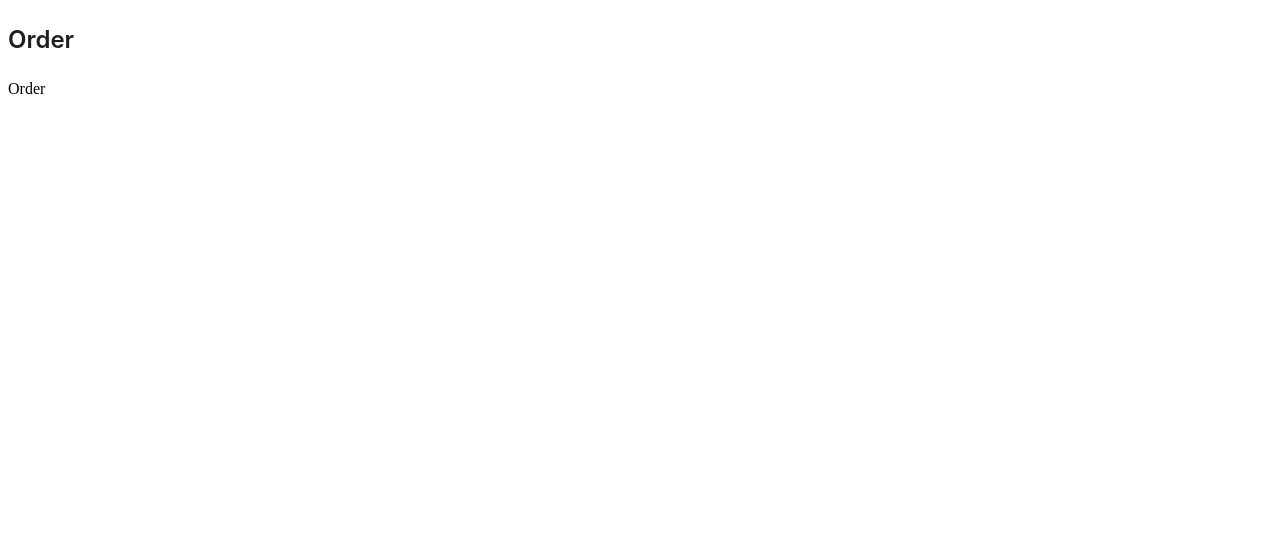
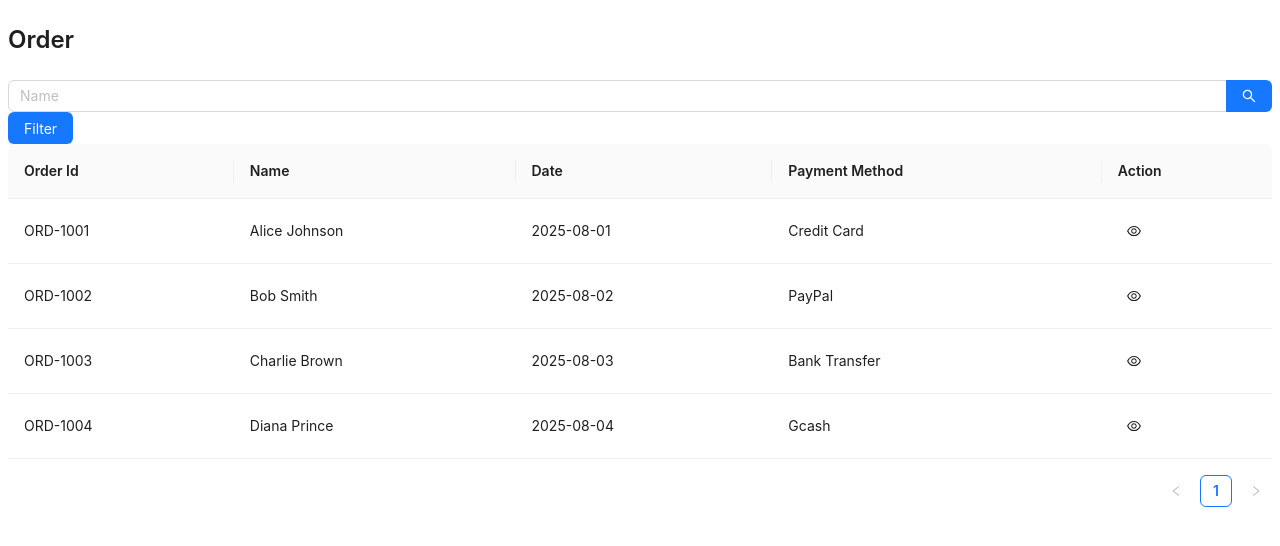
Before and after one commit to RaphaelSalayog/konnect-web-client, a Next.js app: page /Order in a window 1280 px wide. Shown: the top 546 px of the page. Built offline with nearby package versions, Linux system fonts and the light colour scheme.

Commit message:
feat: Order module

```diff
--- a/src/components/CustomActionButtons.tsx
+++ b/src/components/CustomActionButtons.tsx
@@ -1,53 +1,74 @@
-import { DeleteOutlined, EditOutlined, EyeOutlined } from '@ant-design/icons';
-import { Button, Divider, Space, Tooltip } from 'antd';
+import {
+    CheckOutlined,
+    CloseOutlined,
+    DeleteOutlined,
+    EditOutlined,
+    EyeOutlined,
+} from "@ant-design/icons";
+import { Button, Divider, Space, Tooltip } from "antd";
 
 const CustomActionButtons = ({
     actions,
     handleView,
     handleEdit,
     handleDelete,
+    handleAccept,
+    handleReject,
 }: {
-    actions?: Array<'view' | 'edit' | 'delete'>;
+    actions?: Array<"view" | "edit" | "delete" | "accept" | "reject">;
     handleView?: () => void;
     handleEdit?: () => void;
     handleDelete?: () => void;
+    handleAccept?: () => void;
+    handleReject?: () => void;
 }) => {
-    const showView = actions?.includes('view') || !actions;
-    const showEdit = actions?.includes('edit') || !actions;
-    const showDelete = actions?.includes('delete') || !actions;
+    const actionConfig = [
+        {
+            key: "view",
+            title: "View",
+            icon: <EyeOutlined className="!text-blue-500" />,
+            onClick: handleView,
+        },
+        {
+            key: "edit",
+            title: "Edit",
+            icon: <EditOutlined className="!text-blue-500" />,
+            onClick: handleEdit,
+        },
+        {
+            key: "delete",
+            title: "Delete",
+            icon: <DeleteOutlined className="!text-red-500" />,
+            onClick: handleDelete,
+        },
+        {
+            key: "accept",
+            title: "Accept",
+            icon: <CheckOutlined className="!text-green-500" />,
+            onClick: handleAccept,
+        },
+        {
+            key: "reject",
+            title: "Reject",
+            icon: <CloseOutlined className="!text-red-500" />,
+            onClick: handleReject,
+        },
+    ];
+
+    const visibleActions = actionConfig.filter(
+        (action) => !actions || actions.includes(action.key as any)
+    );
 
     return (
-        <Space size='small'>
-            {showView && (
-                <Tooltip placement='top' title='View'>
-                    <Button
-                        type='text'
-                        icon={<EyeOutlined className='!text-blue-500' />}
-                        onClick={handleView}
-                        title='View'
-                    />
-                </Tooltip>
-            )}
-            {showView && showEdit && <Divider type='vertical' />}
-            {showEdit && (
-                <Tooltip placement='top' title='Edit'>
-                    <Button
-                        type='text'
-                        icon={<EditOutlined className='!text-blue-500' />}
-                        onClick={handleEdit}
-                    />
-                </Tooltip>
-            )}
-            {(showEdit || showView) && showDelete && <Divider type='vertical' />}
-            {showDelete && (
-                <Tooltip placement='top' title='Delete'>
-                    <Button
-                        type='text'
-                        icon={<DeleteOutlined className='!text-red-500' />}
-                        onClick={handleDelete}
-                    />
-                </Tooltip>
-            )}
+        <Space size="small">
+            {visibleActions.map((action, index) => (
+                <span key={action.key}>
+                    {index > 0 && <Divider type="vertical" />}
+                    <Tooltip placement="top" title={action.title}>
+                        <Button type="text" icon={action.icon} onClick={action.onClick} />
+                    </Tooltip>
+                </span>
+            ))}
         </Space>
     );
 };
--- /dev/null
+++ b/src/components/CustomModal.tsx
@@ -0,0 +1,66 @@
+import { CloseCircleFilled } from "@ant-design/icons";
+import { Modal, Typography } from "antd";
+
+interface ICustomModal {
+    title?: string;
+    width?: number;
+    open?: boolean;
+    afterClose?: () => void;
+    onClose?: (e: React.MouseEvent<HTMLElement, MouseEvent>) => void;
+    centered?: boolean;
+    onOk?: () => void;
+    okText?: string;
+    footer?: React.ReactNode[];
+    children?: React.ReactNode;
+}
+
+const CustomModal: React.FC<ICustomModal> = ({
+    title,
+    width = 600,
+    onOk,
+    okText = "OK",
+    open,
+    onClose,
+    afterClose,
+    centered = false,
+    footer,
+    children,
+}) => {
+    return (
+        <>
+            <Modal
+                width={width}
+                open={open}
+                onOk={onOk}
+                okText={okText}
+                closable
+                afterClose={afterClose}
+                onCancel={onClose}
+                centered={centered}
+                closeIcon={<CloseCircleFilled style={{ color: "rgba(0, 0, 0, 0.85)" }} />}
+                footer={footer}
+            >
+                <div
+                    style={{
+                        marginTop: 15,
+                        marginLeft: 20,
+                        marginRight: 20,
+                        marginBottom: 10,
+                    }}
+                >
+                    <Typography.Title level={4} style={{ marginBottom: 15 }}>
+                        {title}
+                    </Typography.Title>
+                    <div
+                        className="!pb-2.5 max-h-[70vh] overflow-auto"
+                        style={{ marginBottom: footer && footer.length > 0 ? "22px" : "0px" }}
+                    >
+                        {children}
+                    </div>
+                </div>
+            </Modal>
+        </>
+    );
+};
+
+export default CustomModal;
--- /dev/null
+++ b/src/pages/Order/ItemModal/index.tsx
@@ -0,0 +1,91 @@
+import CustomModal from "@/components/CustomModal";
+import { DrawerContext } from "@/store/context/DrawerVisibilityContext";
+import { CheckCircleFilled, CheckOutlined, CloseOutlined } from "@ant-design/icons";
+import { Button, message, Modal } from "antd";
+import React, { useContext } from "react";
+
+const ItemModal: React.FC = () => {
+    const [modal, contextHolderModal] = Modal.useModal();
+    const [messageApi, contextHolderMessage] = message.useMessage();
+    const { view, id } = useContext(DrawerContext);
+    const [loading, setLoading] = React.useState<boolean>(false);
+
+    const onCancel = () => {
+        view.setVisible(false);
+    };
+
+    return (
+        <>
+            {contextHolderModal}
+            {contextHolderMessage}
+            <CustomModal
+                open={view.visible}
+                title="Item Id"
+                footer={[
+                    <Button
+                        key="reject"
+                        color="red"
+                        variant="solid"
+                        icon={<CloseOutlined />}
+                        onClick={() => {
+                            modal.confirm({
+                                title: "Confirm Rejection",
+                                content: (
+                                    <>
+                                        <p>Are you sure you want to reject this item?</p>
+                                        <p>This action cannot be undone.</p>
+                                    </>
+                                ),
+                                onOk: () => {
+                                    messageApi.open({
+                                        type: "success",
+                                        icon: <CheckCircleFilled className="!text-red-500" />,
+                                        content: "Order Id was rejected!",
+                                    });
+                                    onCancel();
+                                },
+                                okText: "REJECT",
+                                okType: "danger",
+                            });
+                        }}
+                    >
+                        Reject
+                    </Button>,
+                    <Button
+                        key="approve"
+                        color="green"
+                        variant="solid"
+                        icon={<CheckOutlined />}
+                        onClick={() => {
+                            modal.confirm({
+                                title: "Confirm Approval",
+                                content: (
+                                    <>
+                                        <p>Are you sure you want to accept this order?</p>
+                                        <p>This action cannot be undone.</p>
+                                    </>
+                                ),
+                                onOk: () => {
+                                    messageApi.open({
+                                        type: "success",
+                                        content: "Order Id was accepted!",
+                                    });
+                                    onCancel();
+                                },
+                                okText: "ACCEPT",
+                                okType: "primary",
+                            });
+                        }}
+                    >
+                        Accept
+                    </Button>,
+                ]}
+                onClose={onCancel}
+            >
+                <div className="!space-y-6"></div>
+            </CustomModal>
+        </>
+    );
+};
+
+export default ItemModal;
--- a/src/pages/Order/index.tsx
+++ b/src/pages/Order/index.tsx
@@ -1,9 +1,107 @@
 "use client";
 
+import CustomActionButtons from "@/components/CustomActionButtons";
 import TitlePage from "@/components/TitlePage";
+import { DrawerContext } from "@/store/context/DrawerVisibilityContext";
+import { Button, Input, Table, TableProps } from "antd";
+import { useContext } from "react";
+import ItemModal from "./ItemModal";
+
+const { Search } = Input;
+
+export interface DataType {
+    key: string;
+    order_id: string;
+    name: string;
+    payment_method: string;
+    date: string;
+}
+
+const data: DataType[] = [
+    {
+        key: "1",
+        order_id: "ORD-1001",
+        name: "Alice Johnson",
+        payment_method: "Credit Card",
+        date: "2025-08-01",
+    },
+    {
+        key: "2",
+        order_id: "ORD-1002",
+        name: "Bob Smith",
+        payment_method: "PayPal",
+        date: "2025-08-02",
+    },
+    {
+        key: "3",
+        order_id: "ORD-1003",
+        name: "Charlie Brown",
+        payment_method: "Bank Transfer",
+        date: "2025-08-03",
+    },
+    {
+        key: "4",
+        order_id: "ORD-1004",
+        name: "Diana Prince",
+        payment_method: "Gcash",
+        date: "2025-08-04",
+    },
+];
 
 const Order = () => {
-    return <TitlePage title="Order">Order</TitlePage>;
+    const { view, id } = useContext(DrawerContext);
+
+    const columns: TableProps<DataType>["columns"] = [
+        {
+            title: "Order Id",
+            dataIndex: "order_id",
+            key: "order_id",
+        },
+        {
+            title: "Name",
+            dataIndex: "name",
+            key: "name",
+        },
+        {
+            title: "Date",
+            dataIndex: "date",
+            key: "date",
+        },
+        {
+            title: "Payment Method",
+            dataIndex: "payment_method",
+            key: "payment_method",
+        },
+        {
+            title: "Action",
+            key: "action",
+            render: (_, record) => (
+                <CustomActionButtons actions={["view"]} handleView={() => view.setVisible(true)} />
+            ),
+        },
+    ];
+
+    return (
+        <>
+            <TitlePage title="Order">
+                <div className="!space-y-6">
+                    <div className="flex !justify-end gap-4">
+                        <Search placeholder="Name" className="w-100!" allowClear enterButton />
+                        <Button type="primary" size="middle">
+                            Filter
+                        </Button>
+                    </div>
+                    <Table<DataType>
+                        tableLayout="auto"
+                        scroll={{ x: "max-content" }}
+                        columns={columns}
+                        dataSource={data}
+                    />
+                </div>
+            </TitlePage>
+            <ItemModal />
+        </>
+    );
 };
 
 export default Order;
```
Also changed, not shown: src/app/(Main Page)/order/layout.tsx (added, +11 -0 lines), src/pages/Inventory/index.tsx (+24 -27 lines).
